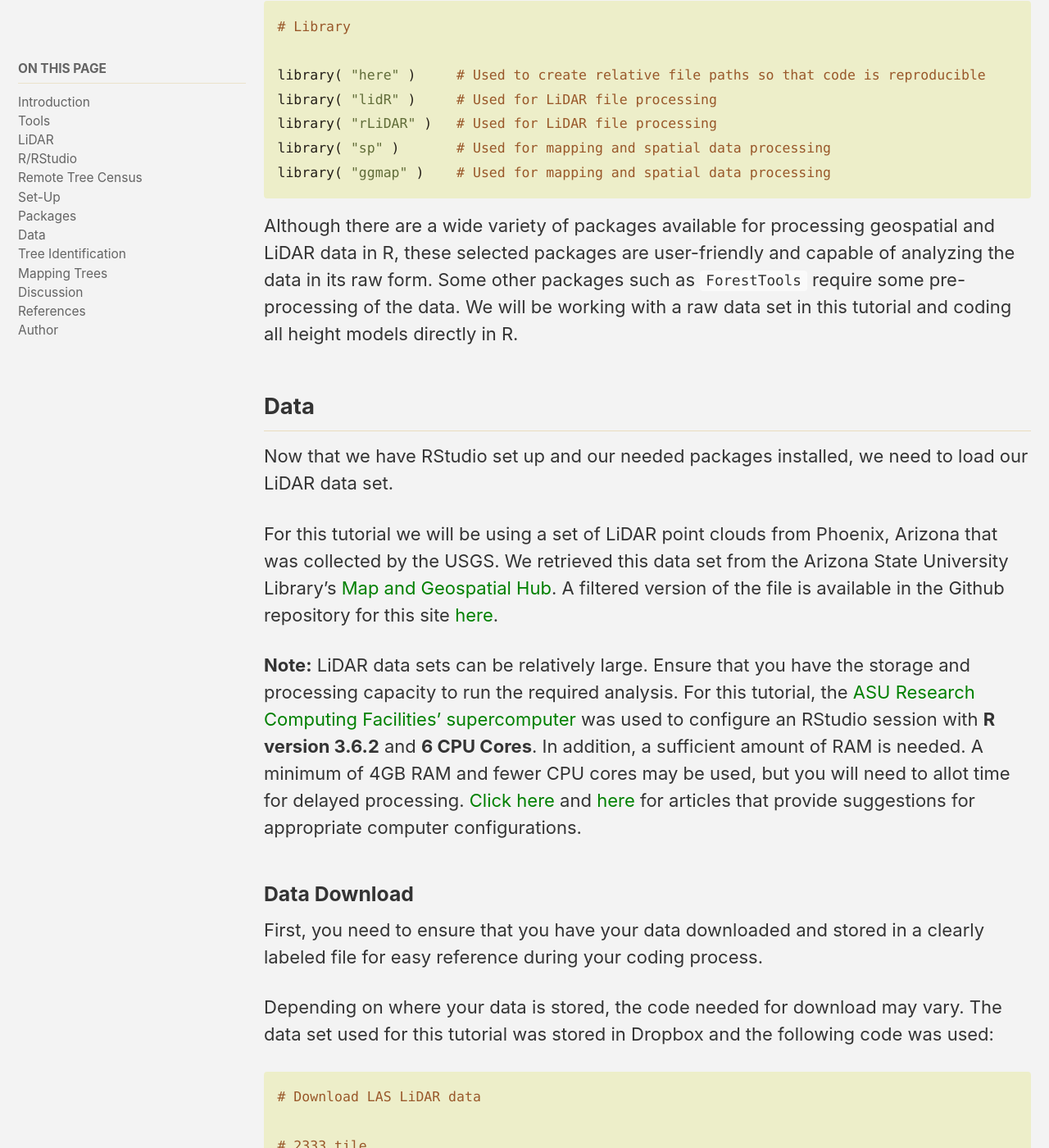
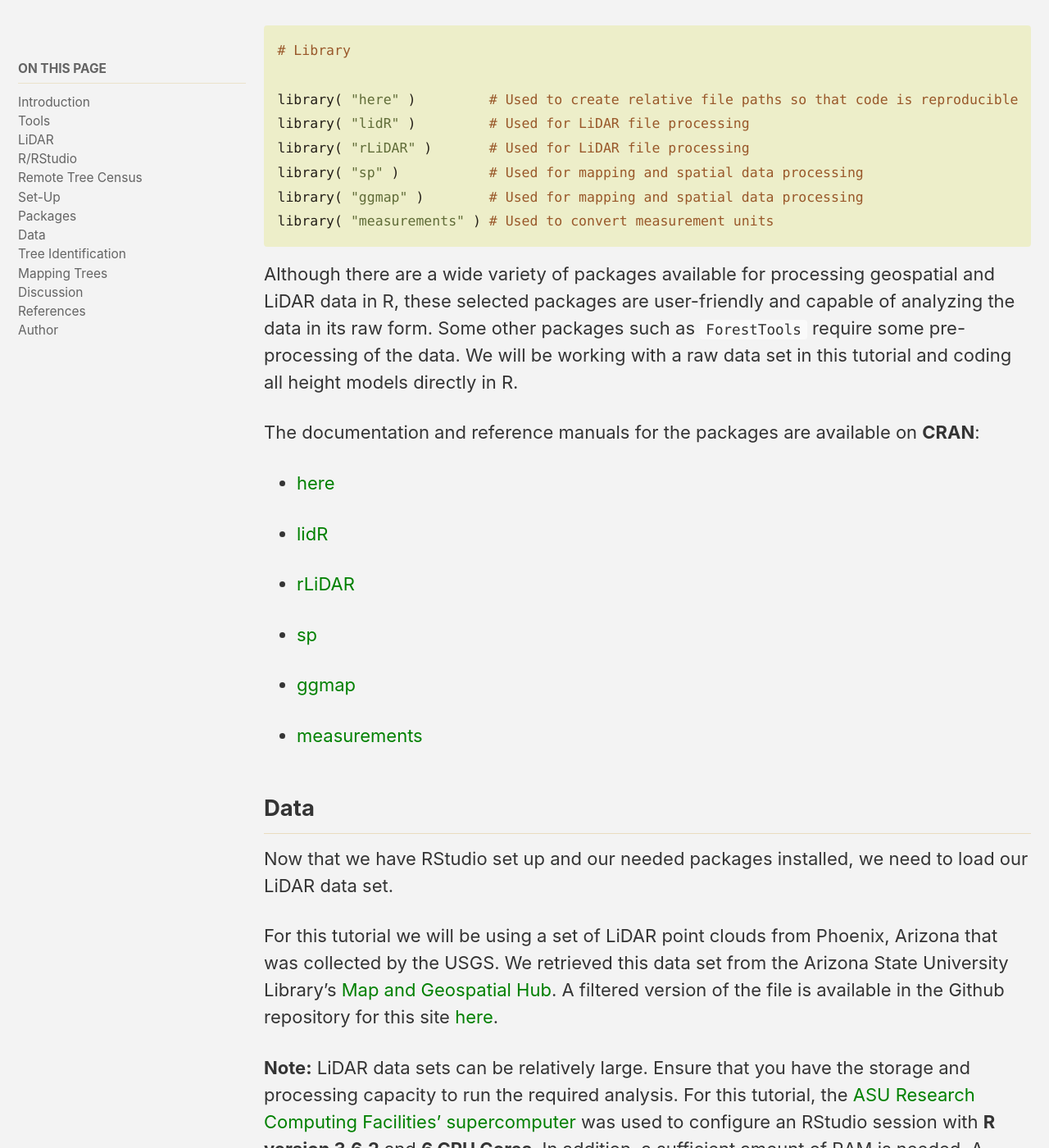
Before and after one commit to castower/cpp-593-treeproject-site, a Jekyll site: the page built from index.md, in a window 1280 px wide and 1400 px high, scrolled down 9273 px. Shown: the whole window at 82% size. Built offline with Jekyll 4.4.1, drawn with Linux system fonts in a browser that asks for light colours; cached includes are drawn as plain includes; nearby versions of some CDN libraries; some of the changed text lies outside the part shown.

Commit message:
Update index.md

````diff
--- a/index.md
+++ b/index.md
@@ -184,6 +184,7 @@ install.packages( "lidR" )
 install.packages( "rLiDAR" )
 install.packages( "sp" )
 install.packages( "ggmap" )
+install.packages( "measurements" )
 ```
 
 <br>
@@ -209,14 +210,29 @@ install.packages( "ggmap" )
  ``` r
 # Library
 
-library( "here" )     # Used to create relative file paths so that code is reproducible
-library( "lidR" )     # Used for LiDAR file processing
-library( "rLiDAR" )   # Used for LiDAR file processing
-library( "sp" )       # Used for mapping and spatial data processing
-library( "ggmap" )    # Used for mapping and spatial data processing
+library( "here" )         # Used to create relative file paths so that code is reproducible
+library( "lidR" )         # Used for LiDAR file processing
+library( "rLiDAR" )       # Used for LiDAR file processing
+library( "sp" )           # Used for mapping and spatial data processing
+library( "ggmap" )        # Used for mapping and spatial data processing
+library( "measurements" ) # Used to convert measurement units
 ```
 
 <p markdown="1"> Although there are a wide variety of packages available for processing geospatial and LiDAR data in R, these selected packages are user-friendly and capable of analyzing the data in its raw form. Some other packages such as `ForestTools` require some pre-processing of the data. We will be working with a raw data set in this tutorial and coding all height models directly in R. </p>
+
+<p markdown="1"> The documentation and reference manuals for the packages are available on **CRAN**: </p>
+
+- [here](https://cran.r-project.org/web/packages/here/index.html)
+
+- [lidR](https://cran.r-project.org/web/packages/lidR/index.html)
+
+- [rLiDAR](https://cran.r-project.org/web/packages/rLiDAR/index.html)
+
+- [sp](https://cran.r-project.org/web/packages/sp/index.html)
+
+- [ggmap](https://cran.r-project.org/web/packages/ggmap/index.html)
+
+- [measurements](https://cran.r-project.org/web/packages/measurements/index.html)
 
 
 <h2 id= "Data">Data</h2>
````
